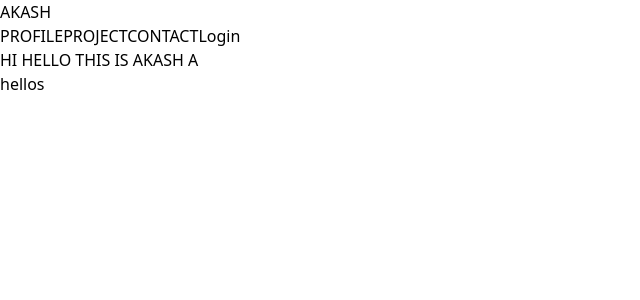
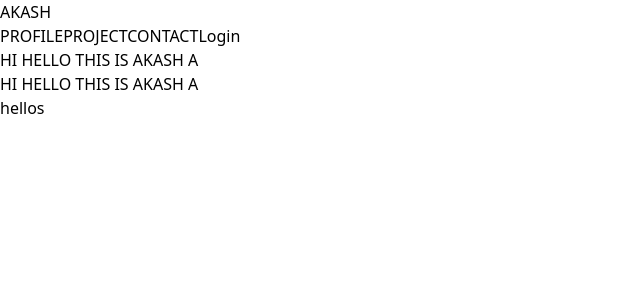
Before and after one commit to Akash-4507/reactfinal, a React (Vite) app in the folder portfo/: page / in a window 1280 px wide. Shown: the top 300 px of the page, without its empty margins (0-640 px from the left). Built offline with nearby package versions, Linux system fonts and the light colour scheme.

Commit message:
Update Profile.jsx

```diff
--- a/portfo/src/pages/Profile.jsx
+++ b/portfo/src/pages/Profile.jsx
@@ -6,9 +6,10 @@ const Profile=()=>{
      <>
      <Navbar />
      <div className="w-full h-[35rem] flex flex-row justify-center items-center">
-      <div className="w-5/5 h-[35rem] bg-[rgb(199,201,202)] flex flex-col justify-center items-center border-r-2 border-black gap-3">
-       <div className="w-[55rem] h-20 bg-[rgb(199,201,202)] text-black flex flex-col justify-center items-center font-bold rounded-md ">HI HELLO THIS IS AKASH A</div>
-      <div className="w-[55rem] h-40 bg-[rgb(199,201,202)] text-black font-bold flex flex-col justify-center items-center rounded-md">
+      <div className="w-5/5 h-[35rem] bg-[#f8f8f8] flex flex-col justify-center items-center border-b-2 border-black gap-3">
+       <div className="w-[100rem] h-[25rem] bg-[#f8f8f8] text-black flex flex-col justify-center items-center font-bold rounded-md gap-3">HI HELLO THIS IS AKASH A</div>
+       <div className="w-[70rem] h-[10rem] bg-[#f8f8f8] text-black flex flex-col justify-center items-center font-bold rounded-md gap-3">HI HELLO THIS IS AKASH A</div>
+      <div className="w-[80rem] h-[40rem] bg-[#f8f8f8] text-black font-bold flex flex-col justify-center items-center rounded-md gap-3">
         hellos
       </div>
       </div>
```
